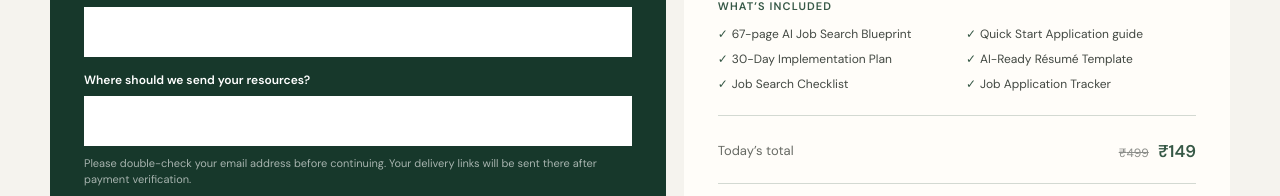
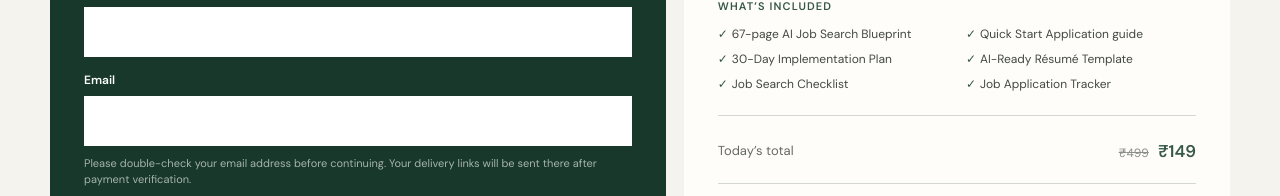
Before and after one commit to ZohairShakir/careerpilot, a Next.js app: page /cart in a window 1280 px wide. Shown: the part 546-742 px from the top of the page. Built offline with nearby package versions, Linux system fonts and the light colour scheme; no server answers.

Commit message:
Simplify checkout email label

```diff
--- a/app/cart/cart-checkout.tsx
+++ b/app/cart/cart-checkout.tsx
@@ -65,5 +65,5 @@ export default function CartCheckout({ placement, source }: { placement?: string
     } catch (err) { setError(err instanceof Error ? err.message : "Something went wrong"); setLoading(false); }
   }
 
-  return <form className="cart-checkout-form" onSubmit={submit}><div className="cart-price"><span><del>₹{offer.regularPrice}</del> CareerPilot AI Job Search Bundle <em>You save ₹{savings}</em></span><strong>₹{checkoutPrice}</strong></div><label>Your full name<input name="name" autoComplete="name" required minLength={2} maxLength={120} /></label><label>Where should we send your resources?<input name="email" type="email" autoComplete="email" required maxLength={160} /></label><p className="cart-email-note">Please double-check your email address before continuing. Your delivery links will be sent there after payment verification.</p><button className="buy-button" disabled={loading}>{loading ? "Opening secure payment…" : "Proceed to secure payment →"}</button>{error ? <p className="form-error" role="alert">{error}</p> : null}<small>By continuing, you agree to our <a href="/terms">terms</a> and <a href="/digital-delivery">digital delivery policy</a>.</small></form>;
+  return <form className="cart-checkout-form" onSubmit={submit}><div className="cart-price"><span><del>₹{offer.regularPrice}</del> CareerPilot AI Job Search Bundle <em>You save ₹{savings}</em></span><strong>₹{checkoutPrice}</strong></div><label>Your full name<input name="name" autoComplete="name" required minLength={2} maxLength={120} /></label><label>Email<input name="email" type="email" autoComplete="email" required maxLength={160} /></label><p className="cart-email-note">Please double-check your email address before continuing. Your delivery links will be sent there after payment verification.</p><button className="buy-button" disabled={loading}>{loading ? "Opening secure payment…" : "Proceed to secure payment →"}</button>{error ? <p className="form-error" role="alert">{error}</p> : null}<small>By continuing, you agree to our <a href="/terms">terms</a> and <a href="/digital-delivery">digital delivery policy</a>.</small></form>;
 }
```
